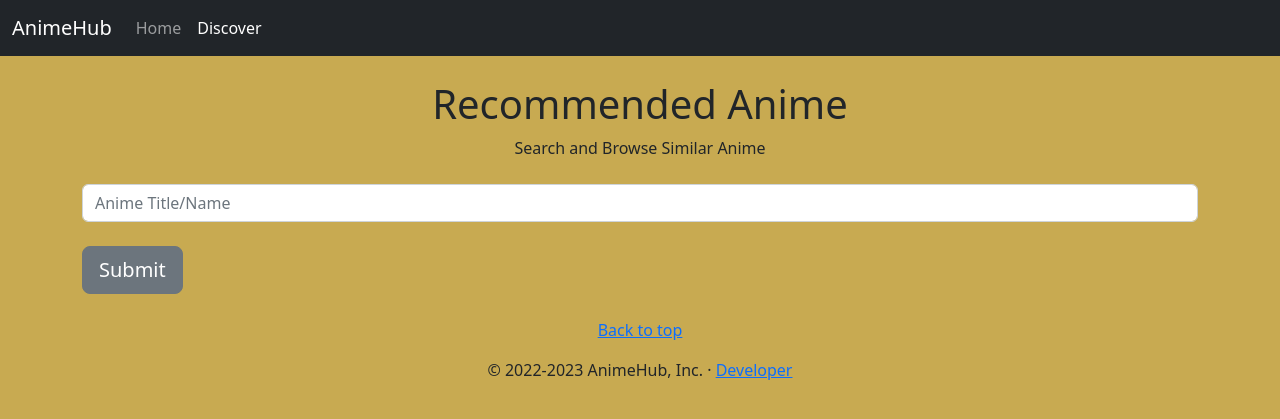
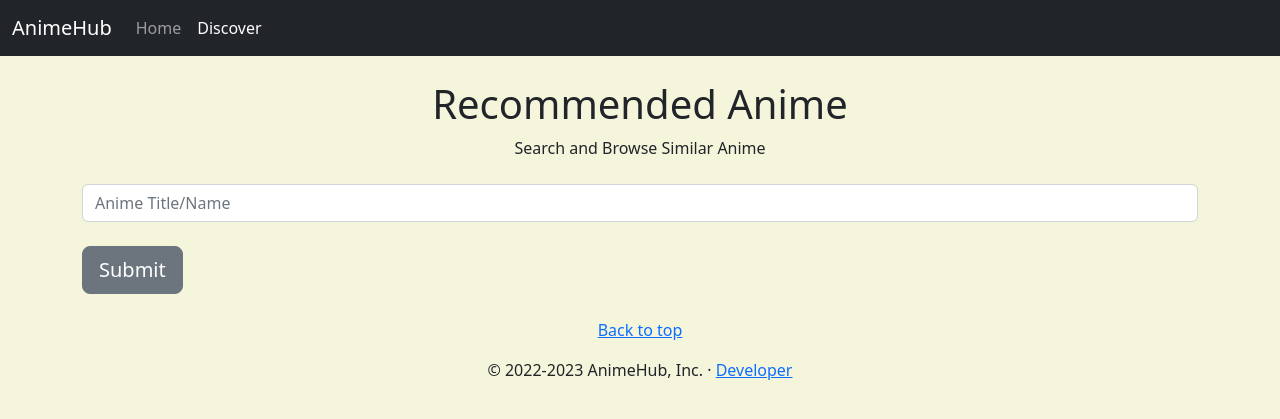
Before and after one commit to ab490/AnimeHub, a Flask app: page /recommend in a window 1280 px wide. Shown: the top 419 px of the page. Run offline with Flask 3, Linux system fonts and the light colour scheme; parts of the project's set-up code (start-up, migrations or seed data) failed here and were passed over.

Commit message:
Update recommend.html

```diff
--- a/templates/recommend.html
+++ b/templates/recommend.html
@@ -6,7 +6,7 @@
     <title>AnimeHub</title>
     <link href="https://cdn.jsdelivr.net/npm/bootstrap@5.2.0/dist/css/bootstrap.min.css" rel="stylesheet" integrity="sha384-gH2yIJqKdNHPEq0n4Mqa/HGKIhSkIHeL5AyhkYV8i59U5AR6csBvApHHNl/vI1Bx" crossorigin="anonymous">
   </head>
-  <body style="background-color: #c8aa51;">
+  <body style="background-color:beige">
  <nav class="navbar navbar-expand-lg navbar-dark bg-dark">
   <div class="container-fluid">
     <a class="navbar-brand mb-0 h1" href="/">AnimeHub</a>
```
